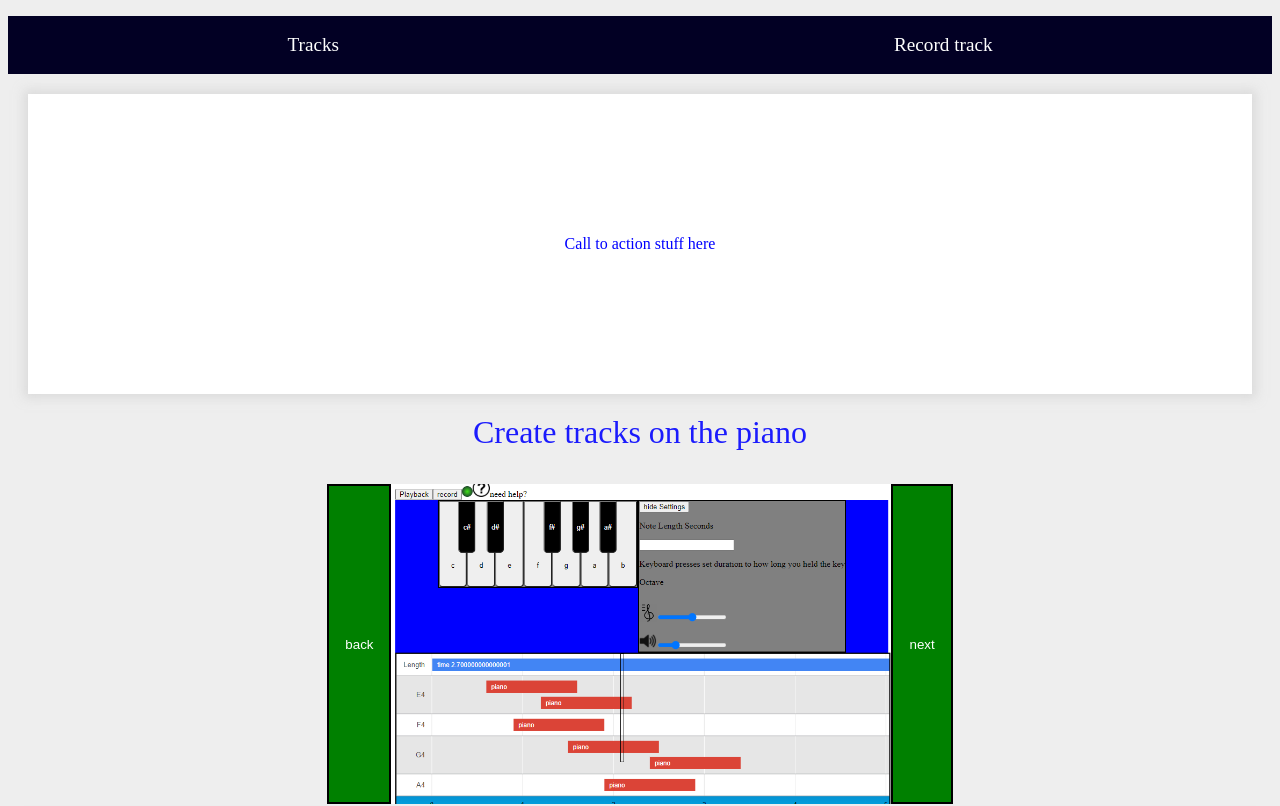
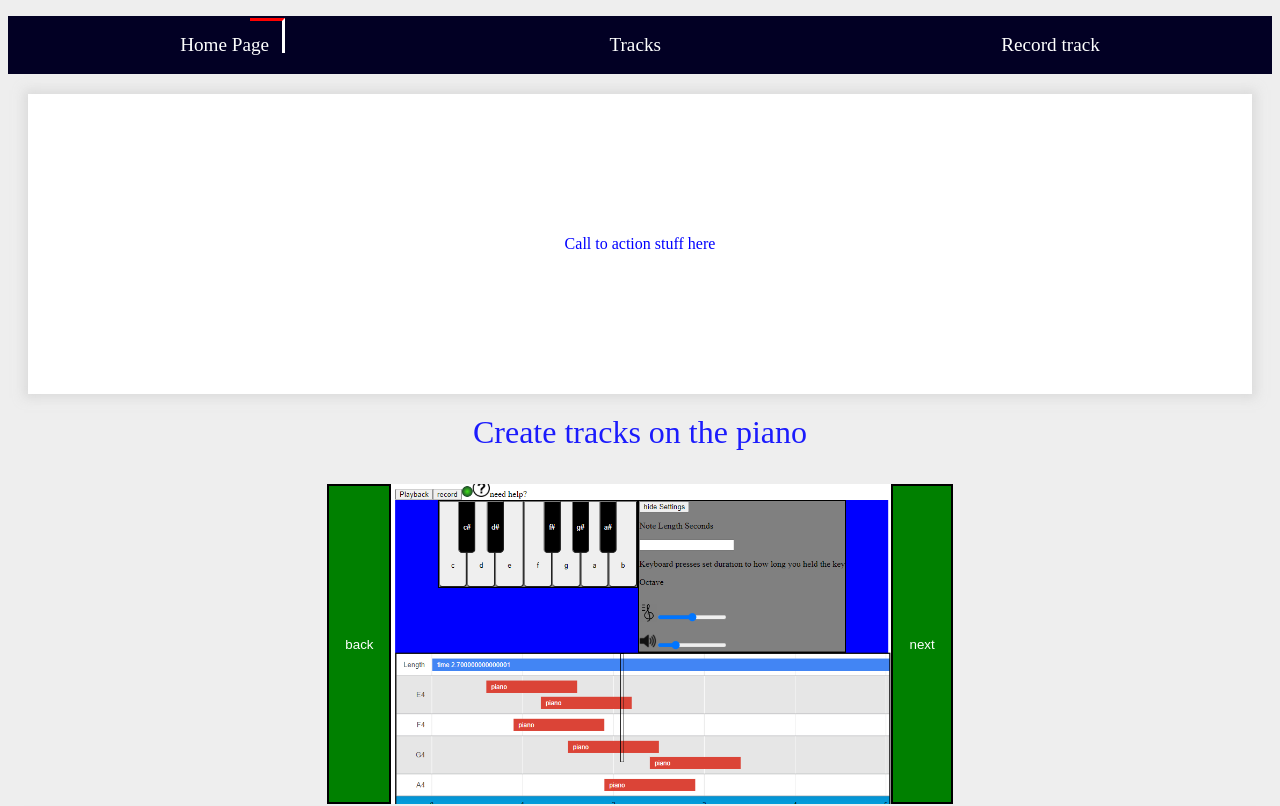
Before and after one commit to Dominique-Sakrisson/looper, a React app: page / in a window 1280 px wide. Shown: the top 806 px of the page. Built offline with nearby package versions, Linux system fonts and the light colour scheme.

Commit message:
Add homepage nav link

```diff
--- a/src/components/app/header/Header.jsx
+++ b/src/components/app/header/Header.jsx
@@ -6,6 +6,9 @@ import style from '../style.css';
 const Header = () => {
   return (
     <ul className={style.header}>
+      <NavLink to="/" activeClassName={style.current} exact>
+        <li>Home Page</li>
+      </NavLink>
 
       <NavLink to="/tracks" activeClassName={style.current} exact>
         <li>Tracks</li>
```
